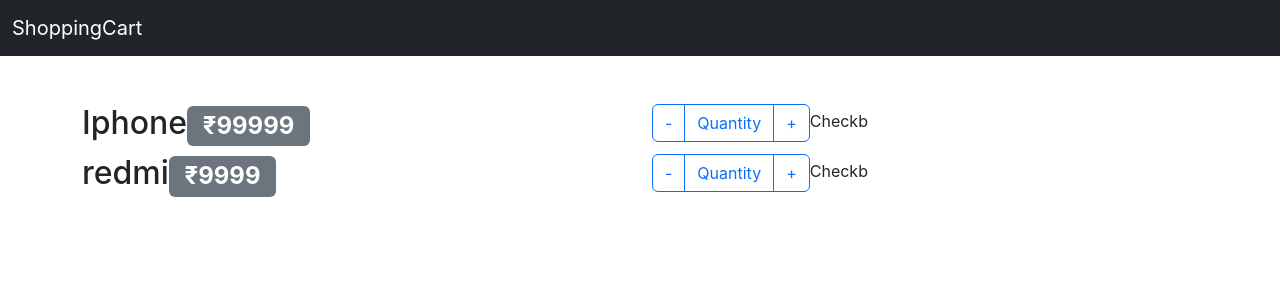
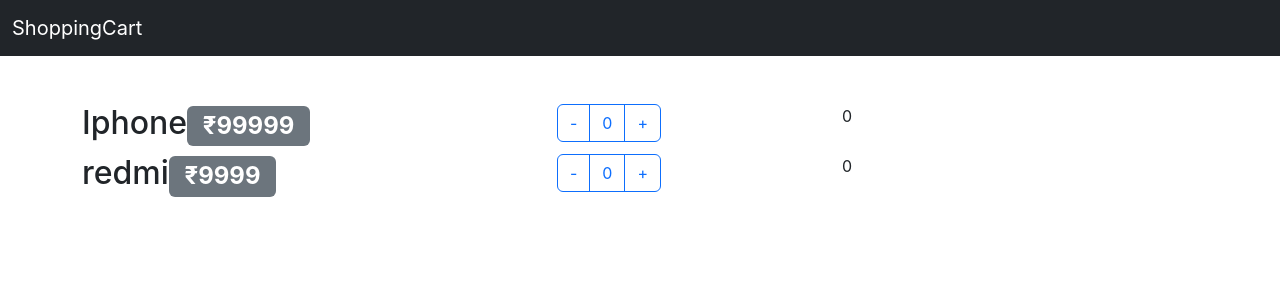
Before and after one commit to nidraoo/shoppingcart, a React (Create React App) app in the folder cart/: page / in a window 1280 px wide. Shown: the top 300 px of the page. Built offline with nearby package versions, Linux system fonts and the light colour scheme.

Commit message:
new change

```diff
--- a/cart/src/components/Product.js
+++ b/cart/src/components/Product.js
@@ -3,25 +3,27 @@
 export default function Product(props) {
   return (
     <div className="row">
-      <div className="col-6">
+      <div className="col-5">
         <h2>
           {props.product.name}
           <span class="badge text-bg-secondary">₹{props.product.price}</span>
         </h2>
       </div>
-      <div className="col-4">
+      <div className="col-3">
         <div class="btn-group" role="group" aria-label="Basic outlined example">
           <button type="button" class="btn btn-outline-primary">
             -
           </button>
           <button type="button" class="btn btn-outline-primary">
-            Quantity
+            {props.product.quantity}
           </button>
           <button type="button" class="btn btn-outline-primary">
             +
           </button>
         </div>
-        Checkb
+      </div>
+      <div className="col-4">
+        {props.product.quantity*props.product.price}
       </div>
     </div>
   );
```
